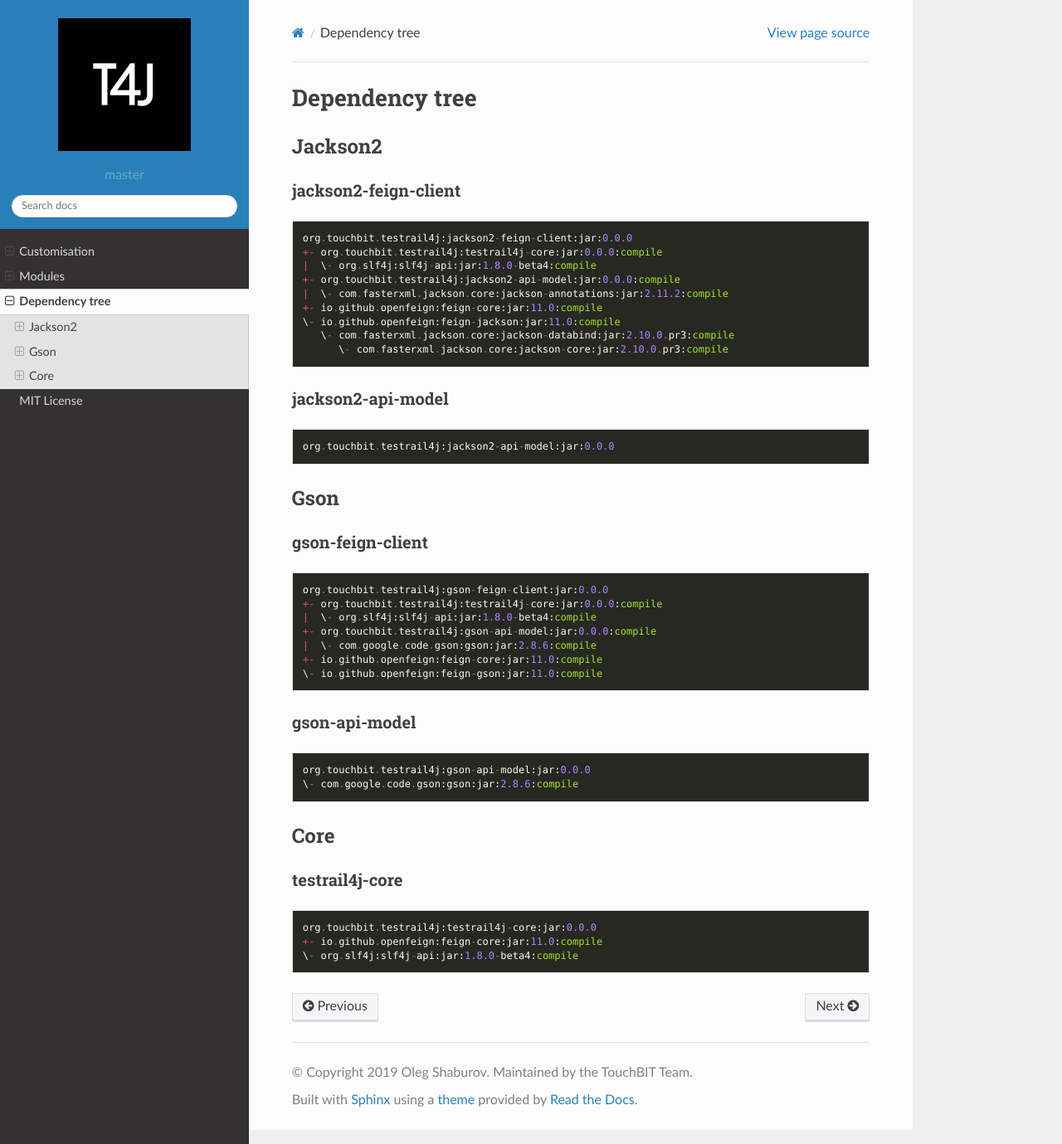
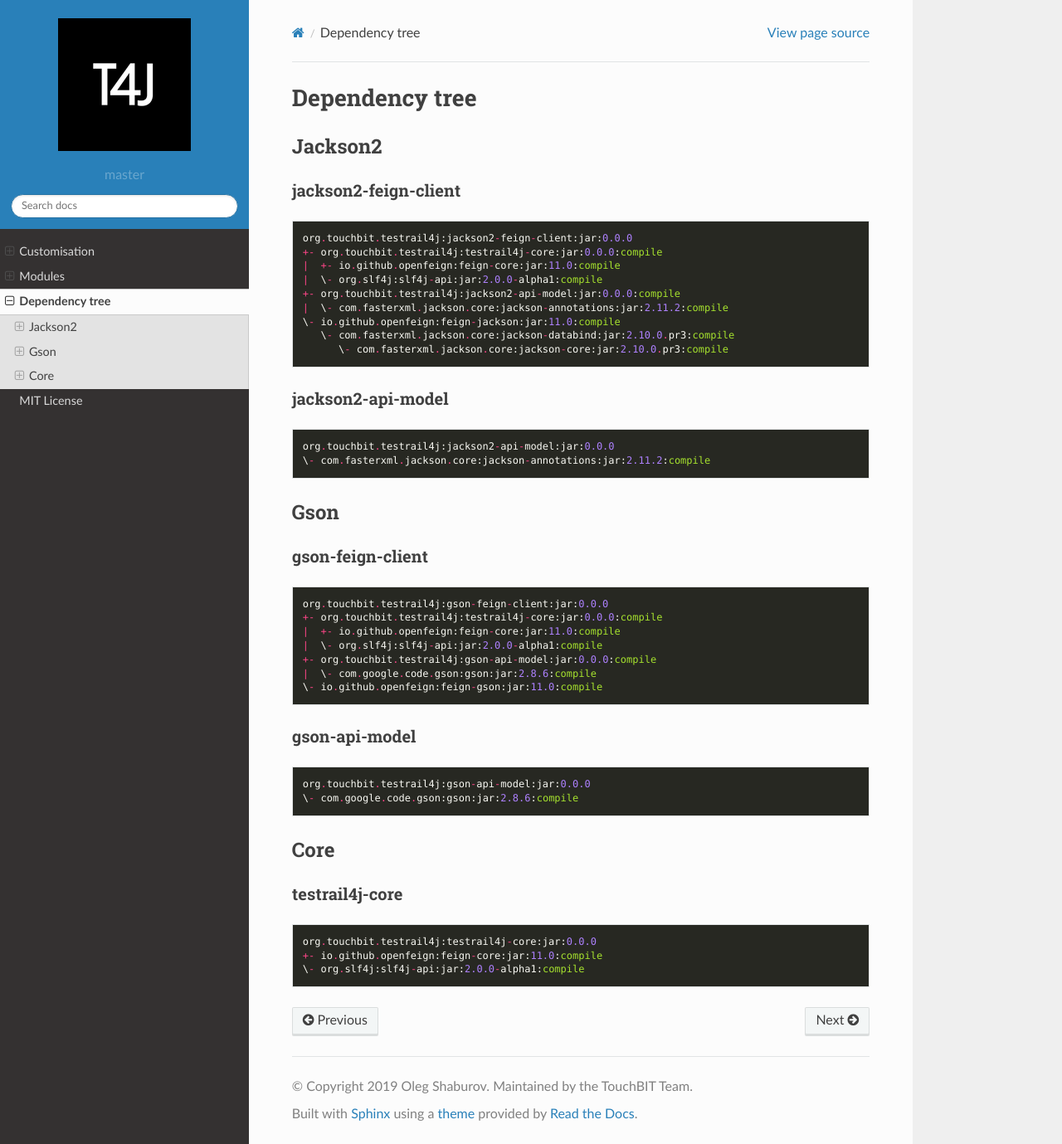
Before and after one commit to touchbit/testrail4j, a Sphinx documentation site: the page built from docs/dependencies.rst, in a window 1280 px wide and 1379 px high. Shown: the whole window at 83% size. Built offline with Sphinx 7.4.7 and the Read the Docs theme 2.0.0, drawn with Linux system fonts in a browser that asks for light colours; formulas are drawn with MathJax 3.

```diff
--- a/README.rst
+++ b/README.rst
@@ -28,7 +28,7 @@ Requirements
 ------------
 
 * Java 8+
-* `Open feign core`_ 11+
+* `Open feign core`_ 10+
 
 .. _Open feign core: https://mvnrepository.com/artifact/io.github.openfeign/feign-core
 
--- a/docs/dependencies/gson-feign-client.txt
+++ b/docs/dependencies/gson-feign-client.txt
@@ -1,7 +1,7 @@
 org.touchbit.testrail4j:gson-feign-client:jar:0.0.0
 +- org.touchbit.testrail4j:testrail4j-core:jar:0.0.0:compile
-|  \- org.slf4j:slf4j-api:jar:1.8.0-beta4:compile
+|  +- io.github.openfeign:feign-core:jar:11.0:compile
+|  \- org.slf4j:slf4j-api:jar:2.0.0-alpha1:compile
 +- org.touchbit.testrail4j:gson-api-model:jar:0.0.0:compile
 |  \- com.google.code.gson:gson:jar:2.8.6:compile
-+- io.github.openfeign:feign-core:jar:11.0:compile
 \- io.github.openfeign:feign-gson:jar:11.0:compile
--- a/docs/dependencies/jackson2-api-model.txt
+++ b/docs/dependencies/jackson2-api-model.txt
@@ -1 +1,2 @@
 org.touchbit.testrail4j:jackson2-api-model:jar:0.0.0
+\- com.fasterxml.jackson.core:jackson-annotations:jar:2.11.2:compile
--- a/docs/dependencies/jackson2-feign-client.txt
+++ b/docs/dependencies/jackson2-feign-client.txt
@@ -1,9 +1,9 @@
 org.touchbit.testrail4j:jackson2-feign-client:jar:0.0.0
 +- org.touchbit.testrail4j:testrail4j-core:jar:0.0.0:compile
-|  \- org.slf4j:slf4j-api:jar:1.8.0-beta4:compile
+|  +- io.github.openfeign:feign-core:jar:11.0:compile
+|  \- org.slf4j:slf4j-api:jar:2.0.0-alpha1:compile
 +- org.touchbit.testrail4j:jackson2-api-model:jar:0.0.0:compile
 |  \- com.fasterxml.jackson.core:jackson-annotations:jar:2.11.2:compile
-+- io.github.openfeign:feign-core:jar:11.0:compile
 \- io.github.openfeign:feign-jackson:jar:11.0:compile
    \- com.fasterxml.jackson.core:jackson-databind:jar:2.10.0.pr3:compile
       \- com.fasterxml.jackson.core:jackson-core:jar:2.10.0.pr3:compile
--- a/docs/dependencies/testrail4j-core.txt
+++ b/docs/dependencies/testrail4j-core.txt
@@ -1,3 +1,3 @@
 org.touchbit.testrail4j:testrail4j-core:jar:0.0.0
 +- io.github.openfeign:feign-core:jar:11.0:compile
-\- org.slf4j:slf4j-api:jar:1.8.0-beta4:compile
+\- org.slf4j:slf4j-api:jar:2.0.0-alpha1:compile
--- a/docs/index.rst
+++ b/docs/index.rst
@@ -13,7 +13,7 @@ Requirements
 ------------
 
 * Java 8+
-* `Open feign core`_ 11+
+* `Open feign core`_ 10+
 
 .. _Open feign core: https://mvnrepository.com/artifact/io.github.openfeign/feign-core
 
```
Also changed, not shown: pom.xml (+26 -14 lines), 5 other files.
